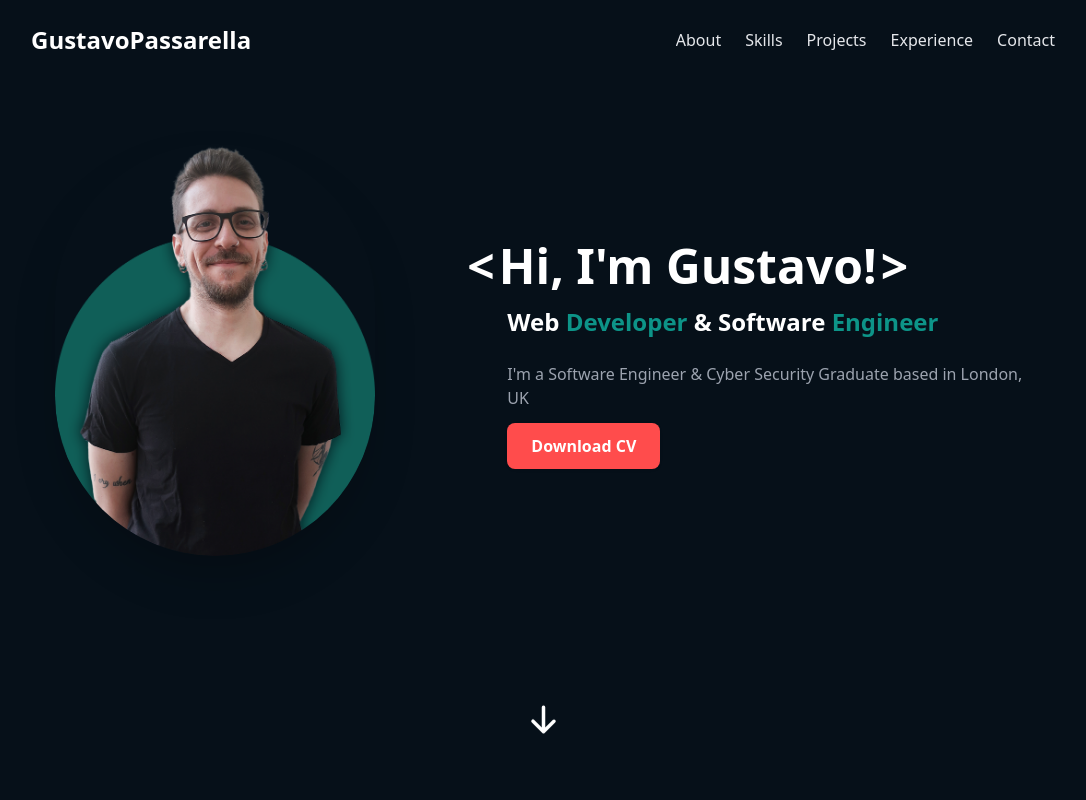
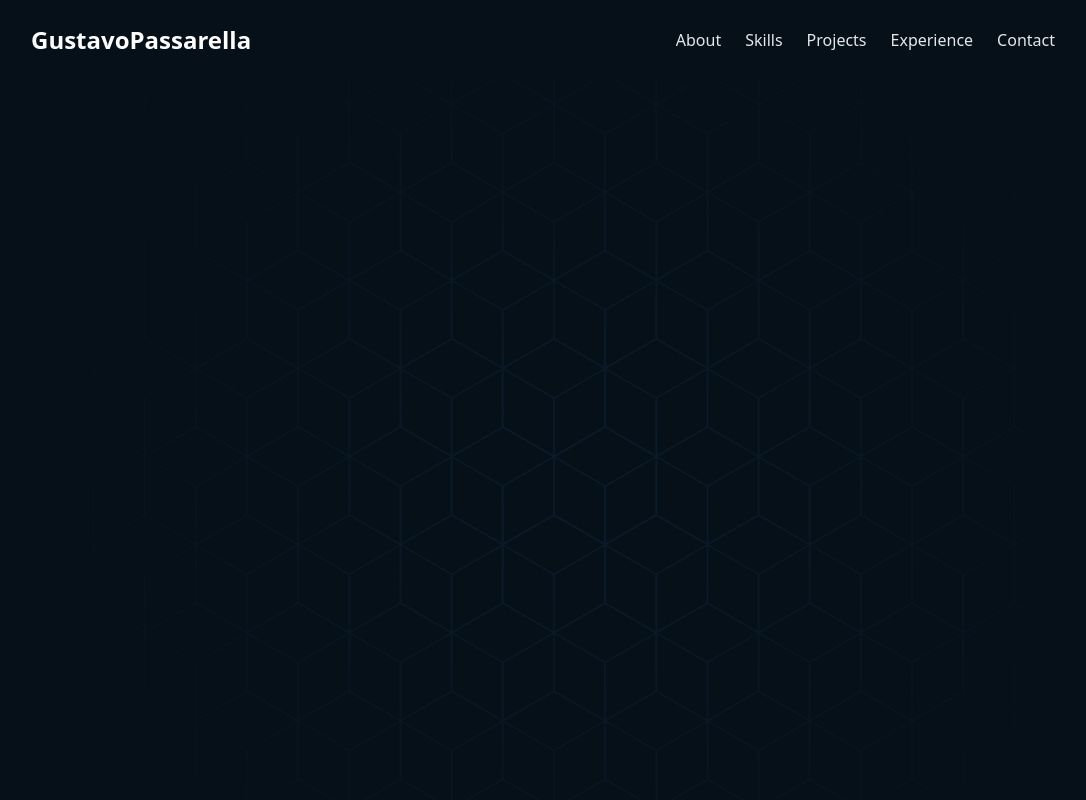
Before and after one commit to Gunnar50/portfolio-react-typescript, a React (Vite) app: page / in a window 1280 px wide. Shown: the top 800 px of the page, without its empty margins (97-1183 px from the left). Built offline with nearby package versions, Linux system fonts and the light colour scheme.

Commit message:
refractor

```diff
--- a/src/components/Hero.tsx
+++ b/src/components/Hero.tsx
@@ -1,10 +1,12 @@
 import { HiArrowDown } from "react-icons/hi";
 import { Link as ScrollLink } from "react-scroll/modules";
+import bgImage from "../assets/bgpattern.png";
 import profileImage from "../assets/images/profileImage.png";
 
 function Hero() {
 	return (
 		<section id="home">
+			<img src={bgImage} />
 			<div
 				className="flex flex-col text-center items-center justify-center animate-fadeIn animation-delay-2 my-10 py-16
 							sm:py-30 md:py-24 md:flex-row md:space-x-4 md:text-left"
```
